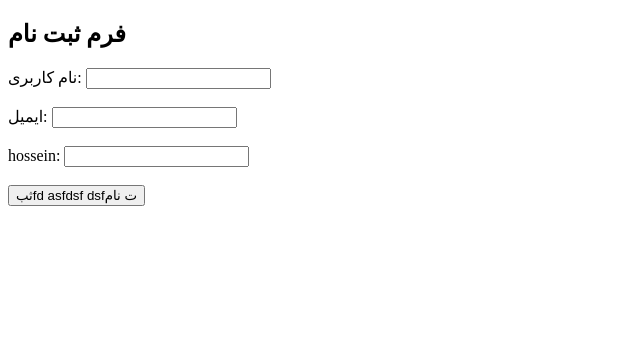
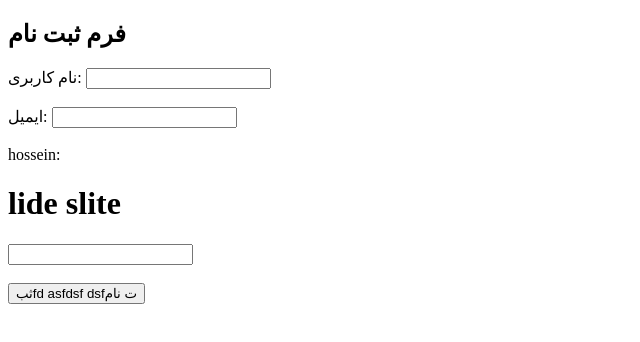
Before and after one commit to Mohammad-jahed00/New-folder, a plain HTML site: page index.html in a window 1280 px wide. Shown: the whole page, without its empty margins (0-640 px from the left). Drawn offline with Linux system fonts and the light colour scheme.

Commit message:
styder added

```diff
--- a/index.html
+++ b/index.html
@@ -12,6 +12,7 @@
         <label>ایمیل:</label>
         <input type="email"name="email"require><br><br>
         <label>hossein:  </label>
+        <h1>lide slite</h1>
         <input type="password"name="password"require><br><br>
         <button type="submit">ثبfd asfdsf dsfت نام</button>
     </form>
```
